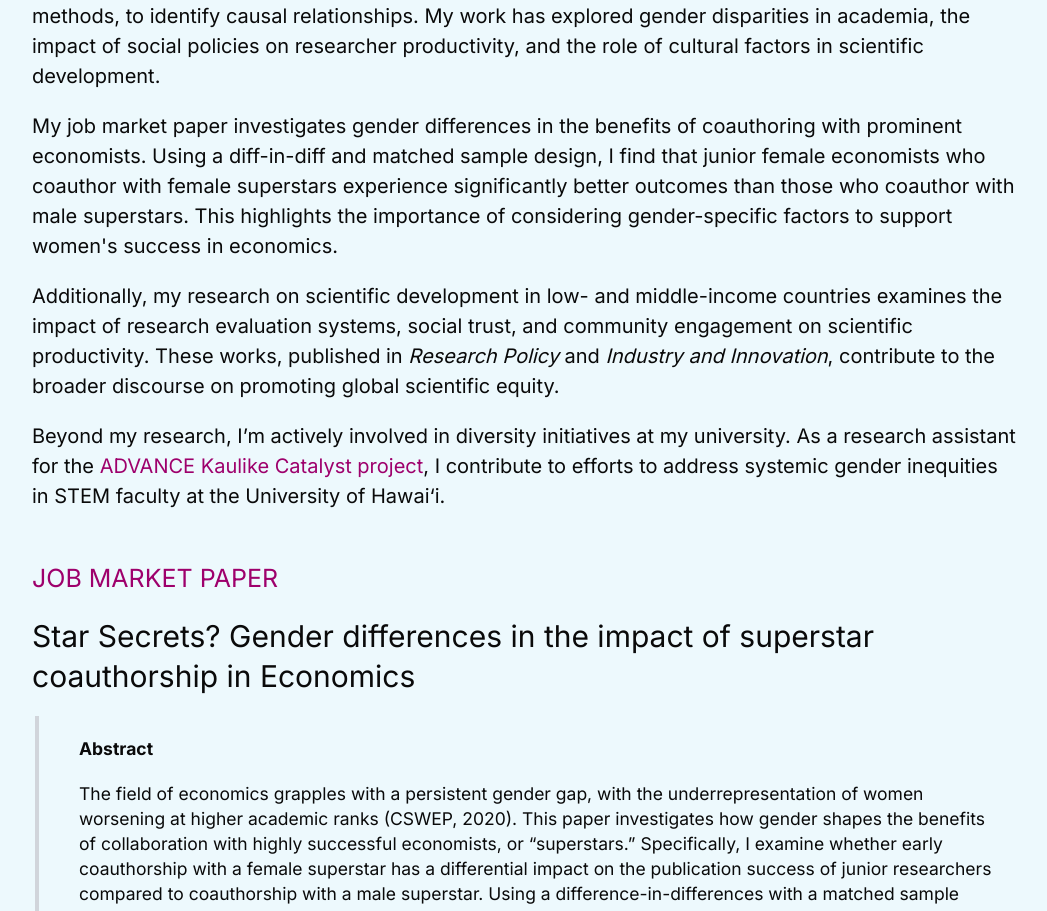
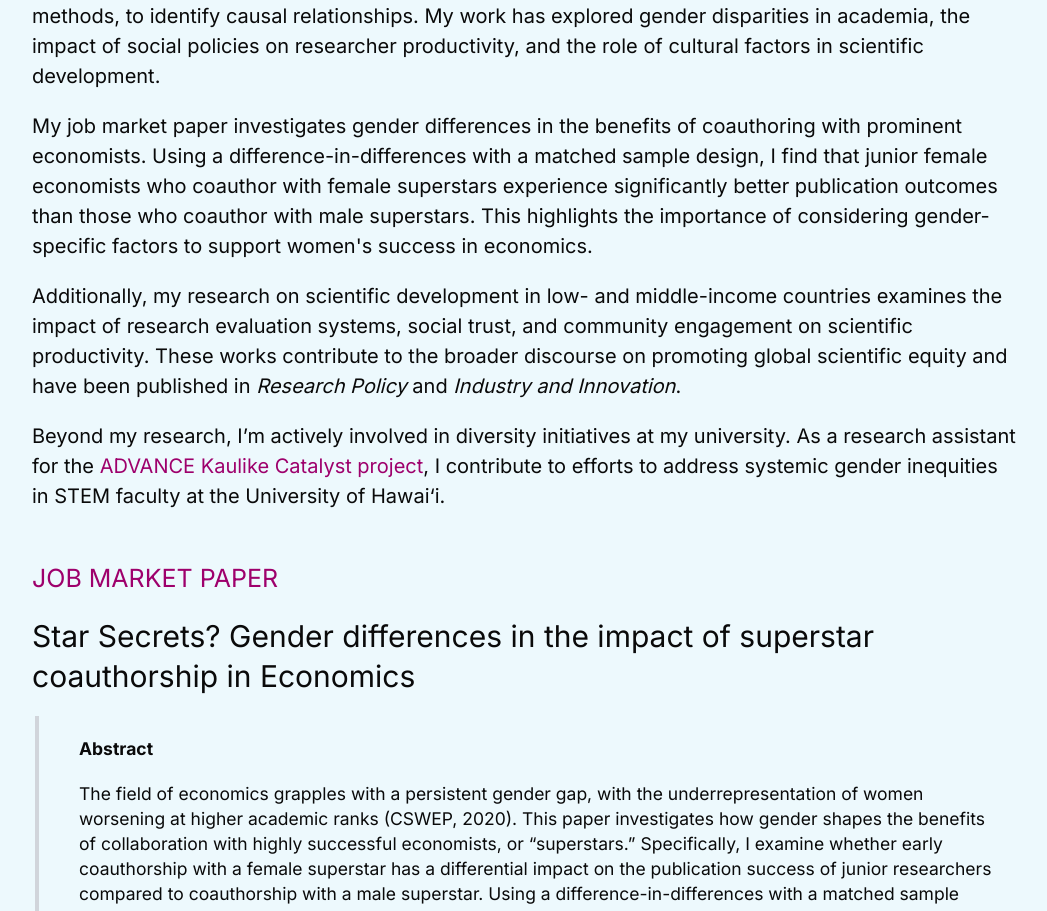
Before and after one commit to pillowfication/shantran, a Next.js app: page / in a window 1280 px wide. Shown: the part 829-1740 px from the top of the page, without its empty margins (116-1163 px from the left). Built offline with nearby package versions, Linux system fonts and the light colour scheme; a web font is replaced by a local one.

Commit message:
Update page.mdx
update research

```diff
--- a/src/app/(home)/page.mdx
+++ b/src/app/(home)/page.mdx
@@ -25,9 +25,9 @@ I am currently on the job market for the 2024-2025 academic year. I will be [pre
 
 My research aims to address gender and geographic inequities in science by identifying factors that promote innovation and regional scientific capacity. To answer these questions, I primarily use reduced-form empirical methods, such as using policy changes as quasi-experimental variation and matching methods, to identify causal relationships. My work has explored gender disparities in academia, the impact of social policies on researcher productivity, and the role of cultural factors in scientific development.
 
-My job market paper investigates gender differences in the benefits of coauthoring with prominent economists. Using a diff-in-diff and matched sample design, I find that junior female economists who coauthor with female superstars experience significantly better outcomes than those who coauthor with male superstars. This highlights the importance of considering gender-specific factors to support women's success in economics.
+My job market paper investigates gender differences in the benefits of coauthoring with prominent economists. Using a difference-in-differences with a matched sample design, I find that junior female economists who coauthor with female superstars experience significantly better publication outcomes than those who coauthor with male superstars. This highlights the importance of considering gender-specific factors to support women's success in economics.
 
-Additionally, my research on scientific development in low- and middle-income countries examines the impact of research evaluation systems, social trust, and community engagement on scientific productivity. These works, published in _Research Policy_ and _Industry and Innovation_, contribute to the broader discourse on promoting global scientific equity.
+Additionally, my research on scientific development in low- and middle-income countries examines the impact of research evaluation systems, social trust, and community engagement on scientific productivity. These works contribute to the broader discourse on promoting global scientific equity and have been published in _Research Policy_ and _Industry and Innovation_.
 
 Beyond my research, I’m actively involved in diversity initiatives at my university. As a research assistant for the [ADVANCE Kaulike Catalyst project](https://manoa.hawaii.edu/advance/), I contribute to efforts to address systemic gender inequities in STEM faculty at the University of Hawai‘i.
 
```
